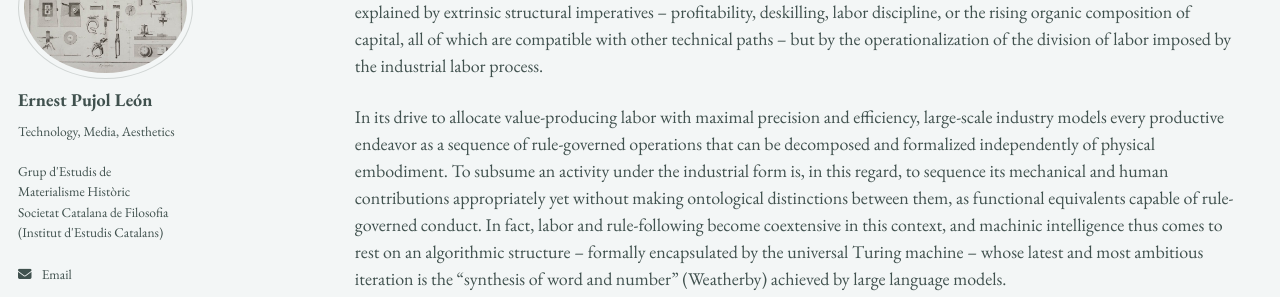
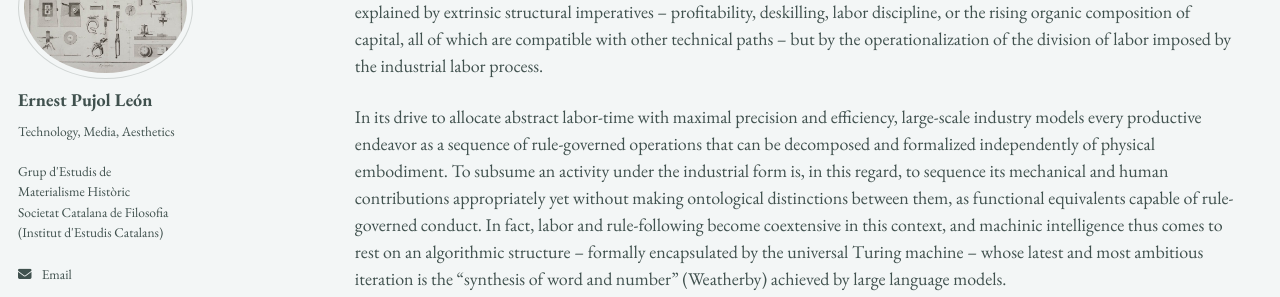
Before and after one commit to epujol90/epujol90.github.io, a Jekyll site: the page built from _pages/research.md, in a window 1280 px wide and 900 px high, scrolled down 4931 px. Shown: the part 164-461 px from the top of the window. Built offline with Jekyll 4.4.1, drawn with Linux system fonts in a browser that asks for light colours; some web fonts are replaced; a script bundle is joined from its source files by our own code; library files that are not in the unit come from our copies.

Commit message:
Update research.md

```diff
--- a/_pages/research.md
+++ b/_pages/research.md
@@ -61,6 +61,6 @@ If the social ontology of a technical system must account for the human processe
 
 As historians of science and computation have argued (Daston, Galison, Schaffer, Pasquinelli), the twin birth of the computer and industrial organization suggests a common operational logic. Indeed, if the industrial coupling of humans and machines necessitates a systematic regimentation of work and value, then computation is the mechanism by which the modern technical system makes this requirement enforceable at scale. What is more, the imperative that informational processes become ever more granular, recursive, and operative across the whole technical system means that they must eventually become inscribed in the autonomous self-regulation of its parts. What thereby emerges is a form of inorganic intelligence whose technical tendency is not explained by extrinsic structural imperatives -- profitability, deskilling, labor discipline, or the rising organic composition of capital, all of which are compatible with other technical paths -- but by the operationalization of the division of labor imposed by the industrial labor process.
 
-In its drive to allocate value-producing labor with maximal precision and efficiency, large-scale industry models every productive endeavor as a sequence of rule-governed operations that can be decomposed and formalized independently of physical embodiment. To subsume an activity under the industrial form is, in this regard, to sequence its mechanical and human contributions appropriately yet without making ontological distinctions between them, as functional equivalents capable of rule-governed conduct. In fact, labor and rule-following become coextensive in this context, and machinic intelligence thus comes to rest on an algorithmic structure -- formally encapsulated by the universal Turing machine -- whose latest and most ambitious iteration is the “synthesis of word and number” (Weatherby) achieved by large language models.
+In its drive to allocate abstract labor-time with maximal precision and efficiency, large-scale industry models every productive endeavor as a sequence of rule-governed operations that can be decomposed and formalized independently of physical embodiment. To subsume an activity under the industrial form is, in this regard, to sequence its mechanical and human contributions appropriately yet without making ontological distinctions between them, as functional equivalents capable of rule-governed conduct. In fact, labor and rule-following become coextensive in this context, and machinic intelligence thus comes to rest on an algorithmic structure -- formally encapsulated by the universal Turing machine -- whose latest and most ambitious iteration is the “synthesis of word and number” (Weatherby) achieved by large language models.
 
 The organizing questions of my ongoing research are as follows. If contemporary computational systems are the “transindividual” medium of an alienated form of cooperation based on wage labor and commodity production, do all such modes of abstract mediation entail the same form of reification? In other words, does the social ontology of the modern computer necessitate oppressive forms of valuation such as the capital relation? After all, an alternative system of cooperation based on universal need satisfaction would seem to require its own means of commensuration for comparing and reconciling non-identical contents, computation thereby serving human flourishing rather than a self-moving abstraction. Whether this can be answered conclusively remains an open question I am presently contending with, but I hypothesize that the world-disclosing possibilities that contemporary computational systems already exhibit, even when enfolded in an alienated social world, suggest a form of human individuation that does not yet exist.
```
